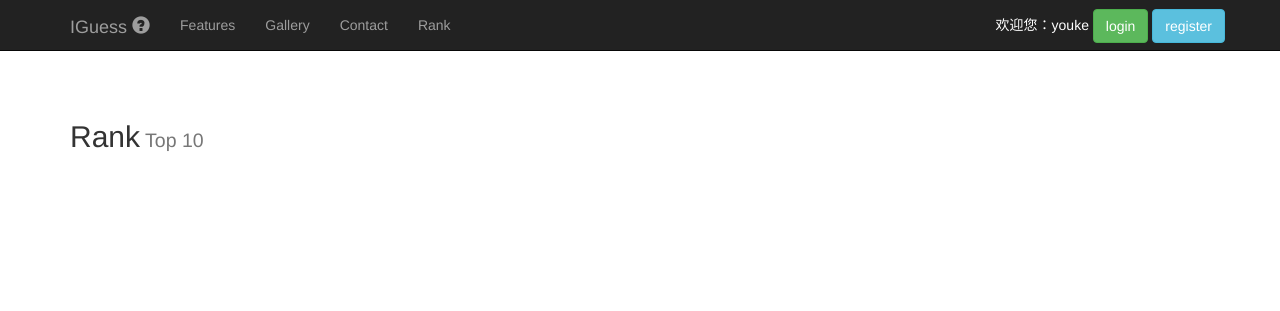
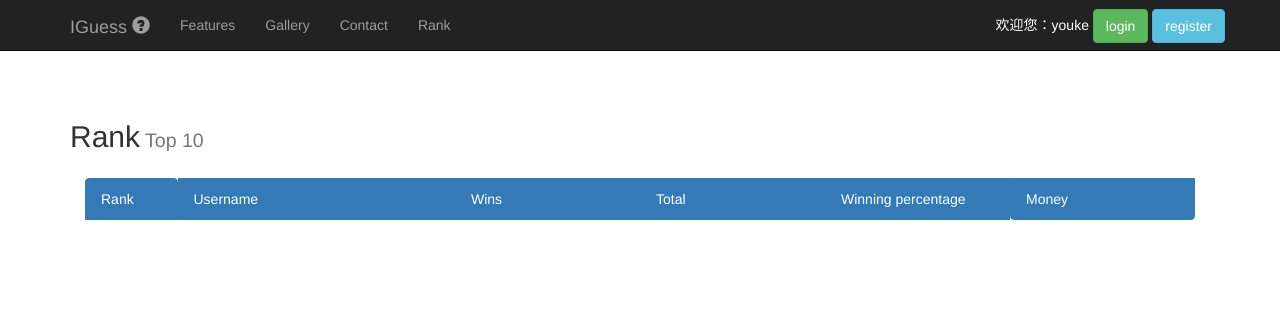
Before and after one commit to kinglouisxviii/Iguess, a Django app: page /rank/ in a window 1280 px wide. Shown: the top 311 px of the page. Run offline with Django 3.2, Linux system fonts and the light colour scheme; some libraries are stand-ins or nearby versions.

Commit message:
change some features

```diff
--- a/main/models.py
+++ b/main/models.py
@@ -9,6 +9,8 @@
 	totalwin = models.IntegerField()
 	totalgame = models.IntegerField()
 	percent = models.FloatField()
+	money = models.IntegerField()
+	user_id = models.IntegerField()
 
 class Topic(models.Model):
 	"""docstring for Topic"""
--- a/main/templates/rank.html
+++ b/main/templates/rank.html
@@ -5,12 +5,22 @@
     <div>
     <h2>Rank<small> Top 10</small></h2>
     </div>
-        {% for i in rank reversed %}
         <div class="col-lg-12 panel-body">
-            <a class="list-group-item">{{i.username}}</a>
-            <a class="list-group-item">{{i.percent}}</a>
+            <a class="list-group-item active col-md-1">Rank</a>
+            <a class="list-group-item active col-md-3">Username</a>
+            <a class="list-group-item active col-md-2">Wins</a>
+            <a class="list-group-item active col-md-2">Total</a>
+            <a class="list-group-item active col-md-2">Winning percentage</a>
+            <a class="list-group-item active col-md-2">Money</a>
+            {% for i in rank reversed %}
+            <a class="list-group-item col-md-1">{{ forloop.counter }}</a>
+            <a class="list-group-item col-md-3">{{i.username}}</a>
+            <a class="list-group-item col-md-2">{{i.totalwin}}</a>
+            <a class="list-group-item col-md-2">{{i.totalgame}}</a>
+            <a class="list-group-item col-md-2">{{i.percent}}</a>
+            <a class="list-group-item col-md-2">{{i.money}}</a>
+            {% endfor %}
         </div>
-        {% endfor %}
     </div>
 </div>
 {% endblock %}
--- a/main/views.py
+++ b/main/views.py
@@ -19,7 +19,8 @@
 		if form.is_valid():
 			confirm = User.objects.create_user(username = form.cleaned_data['username'], email = form.cleaned_data['email'], password = form.cleaned_data['password2'])
 			confirm.save
-			foreign = Player(username = form.cleaned_data['username'], email = form.cleaned_data['email'], totalgame = 0, totalwin = 0, times_today = 0, percent = 0)
+			u = User.objects.get(username = form.cleaned_data['username'])
+			foreign = Player(username = form.cleaned_data['username'], email = form.cleaned_data['email'], totalgame = 0, totalwin = 0, times_today = 0, percent = 0, money = 100, user_id = u.id)
 			foreign.save()
 			return HttpResponseRedirect('/login/')
 	else:
@@ -82,7 +83,7 @@
 
 def rank(request):
 	if request.user.is_authenticated():
-		rank = Player.objects.order_by('percent')
+		rank = Player.objects.order_by('money')
 		rank = rank[:10]
 		return render(request,'rank.html',{'rank': rank})
 	return render(request,'rank.html')
```
Also changed, not shown: main/templates/index.html (+7 -6 lines), 2 other files.
